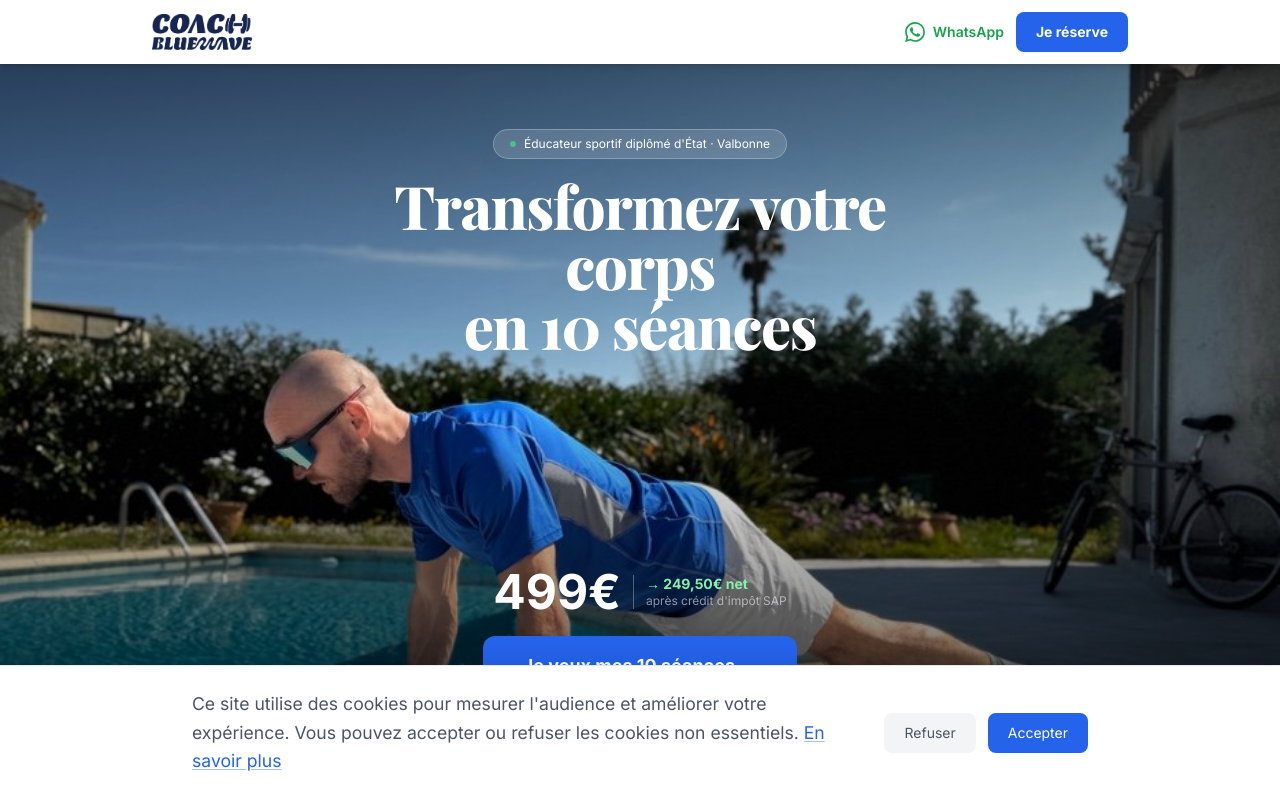
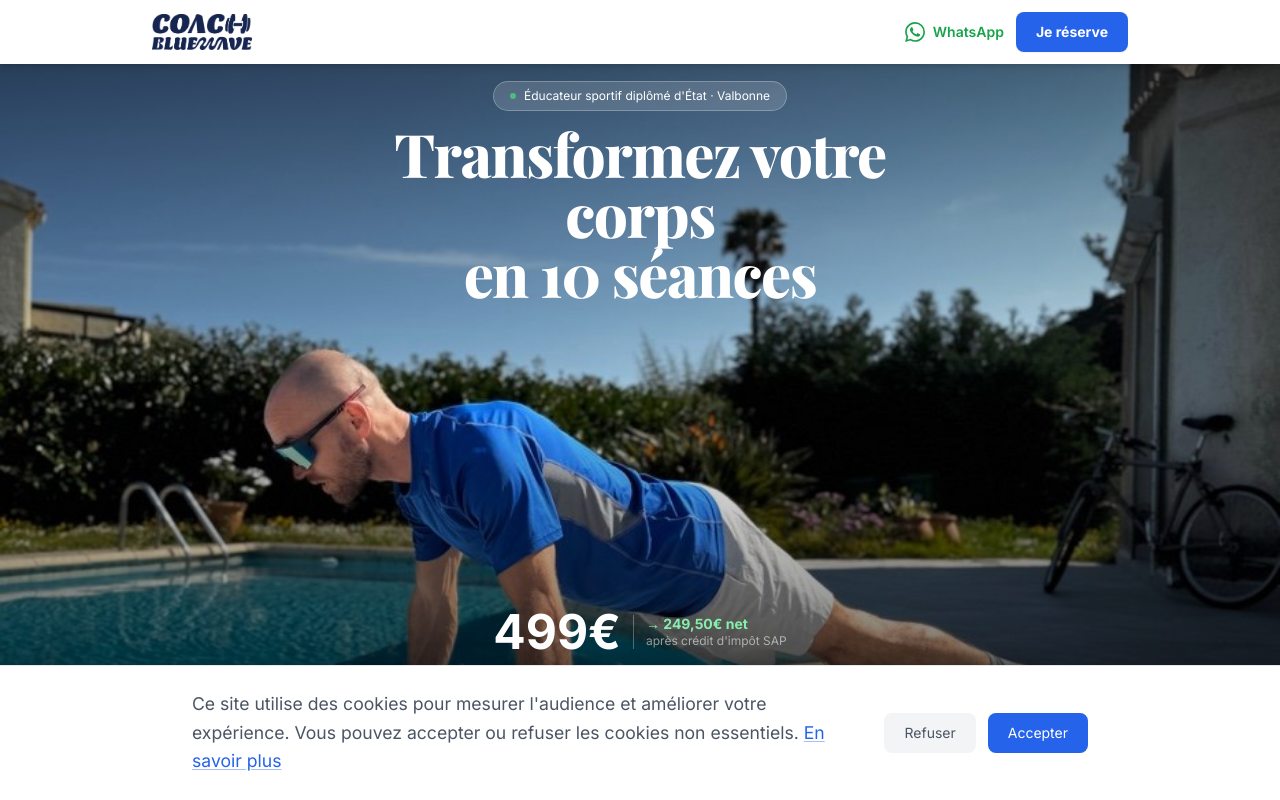
Before and after one commit to Unvodka/Coaching-and-Sport, a Next.js app: page /decouverte in a window 1280 px wide. Shown: the top 800 px of the page. Built offline with nearby package versions, Linux system fonts and the light colour scheme; no server answers.

Commit message:
fix: hero uses 100dvh to fit all mobile screens, tighter spacing

```diff
--- a/app/decouverte/LandingPageClient.tsx
+++ b/app/decouverte/LandingPageClient.tsx
@@ -183,7 +183,10 @@ export default function LandingPageClient() {
       </div>
 
       {/* ── Hero ─────────────────────────────────────────────────── */}
-      <section className="relative min-h-screen flex flex-col justify-between overflow-hidden">
+      <section
+        className="relative flex flex-col justify-between overflow-hidden"
+        style={{ minHeight: '100dvh' }}
+      >
         <Image
           src="/images/arnaud-pushup-pool.jpg"
           alt="Arnaud Chevallier coach sportif Valbonne"
@@ -195,21 +198,21 @@ export default function LandingPageClient() {
         <div className="absolute inset-0 bg-gradient-to-b from-black/55 via-transparent to-black/80" />
 
         {/* ── Haut : badge + titre ── */}
-        <div className="relative z-10 text-center text-white px-6 max-w-2xl mx-auto w-full pt-24 md:pt-32">
-          <div className="inline-flex items-center gap-2 bg-white/15 backdrop-blur-sm border border-white/25 rounded-full px-4 py-1.5 text-xs font-medium mb-4">
+        <div className="relative z-10 text-center text-white px-6 max-w-2xl mx-auto w-full pt-20">
+          <div className="inline-flex items-center gap-2 bg-white/15 backdrop-blur-sm border border-white/25 rounded-full px-4 py-1.5 text-xs font-medium mb-3">
             <span className="w-1.5 h-1.5 rounded-full bg-green-400 animate-pulse" />
             Éducateur sportif diplômé d&apos;État · Valbonne
           </div>
-          <h1 className="font-heading text-[2.6rem] md:text-6xl font-extrabold leading-[1.1] tracking-tight">
+          <h1 className="font-heading text-[2.2rem] md:text-6xl font-extrabold leading-[1.1] tracking-tight">
             Transformez votre corps<br />en 10 séances
           </h1>
         </div>
 
         {/* ── Bas : prix + CTA ── */}
-        <div className="relative z-10 text-center text-white px-6 max-w-2xl mx-auto w-full pb-10 md:pb-16">
+        <div className="relative z-10 text-center text-white px-6 max-w-2xl mx-auto w-full pb-8">
           {/* Prix */}
-          <div className="flex items-center justify-center gap-3 mb-5">
-            <span className="text-4xl md:text-5xl font-extrabold">499€</span>
+          <div className="flex items-center justify-center gap-3 mb-4">
+            <span className="text-3xl md:text-5xl font-extrabold">499€</span>
             <div className="text-left border-l border-white/30 pl-3">
               <p className="text-green-300 font-bold text-sm leading-tight">→ 249,50€ net</p>
               <p className="text-white/55 text-xs">après crédit d&apos;impôt SAP</p>
@@ -219,7 +222,7 @@ export default function LandingPageClient() {
           {/* CTA */}
           <button
             onClick={scrollToForm}
-            className="w-full sm:w-auto bg-brand-blue hover:bg-blue-700 text-white font-bold text-lg px-10 py-4 rounded-xl transition-all duration-300 hover:-translate-y-1 hover:shadow-[0_12px_30px_rgba(37,99,235,0.4)] active:scale-95 mb-3"
+            className="w-full sm:w-auto bg-brand-blue hover:bg-blue-700 text-white font-bold text-lg px-10 py-4 rounded-xl transition-all duration-300 hover:-translate-y-1 hover:shadow-[0_12px_30px_rgba(37,99,235,0.4)] active:scale-95 mb-2"
           >
             Je veux mes 10 séances →
           </button>
```
